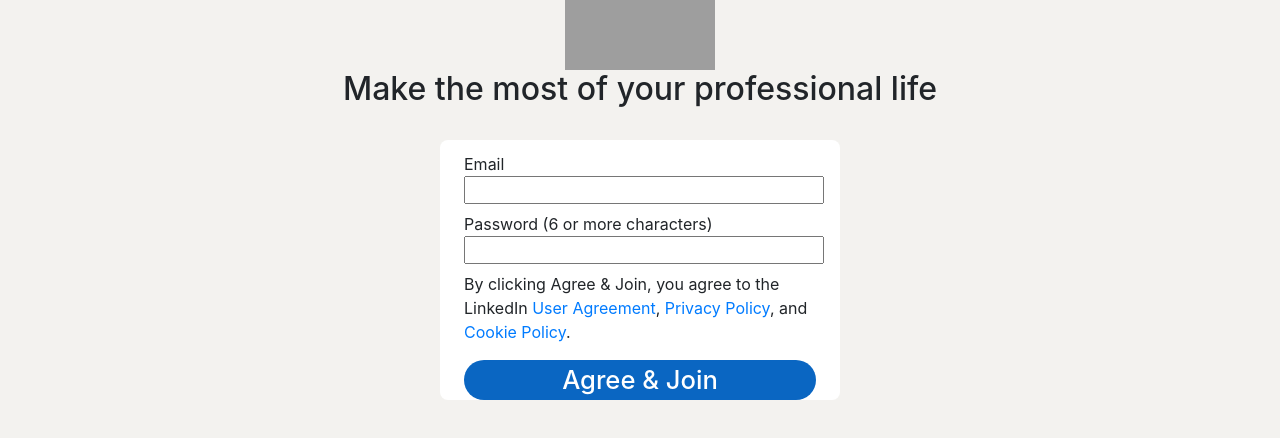
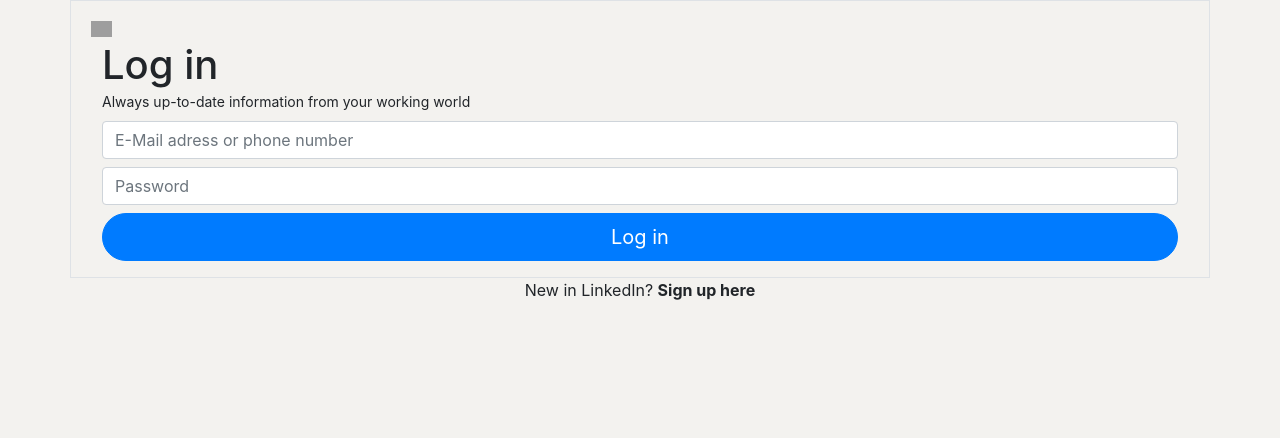
Before and after one commit to abskr/Linkedin-clone, a React (Create React App) app in the folder client/: page / in a window 1280 px wide. Shown: the top 438 px of the page. Built offline with nearby package versions, Linux system fonts and the light colour scheme; no server answers; grey boxes are pictures that could not be loaded.

Commit message:
resolves #14, updated api service layer clientside to new api endpoints

```diff
--- a/client/src/App.js
+++ b/client/src/App.js
@@ -25,7 +25,7 @@
   if (!localStorage.getItem('token'))
     return (
       <Suspense fallback={<RollerSpinner />}>
-        <SignupPage setUser={setUser} />
+        <LoginPage setUser={setUser} />
       </Suspense>
     )
 
```
Also changed, not shown: 2 other files (tests, documents, lock files or other folders).
